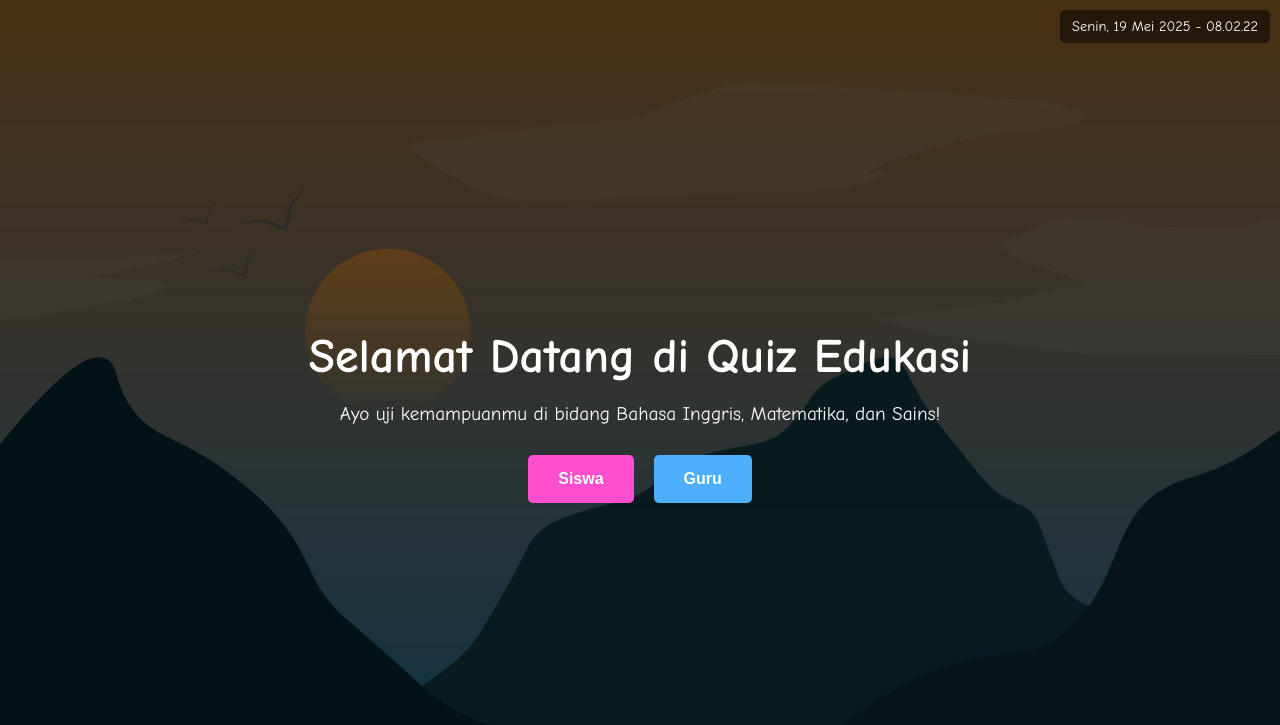
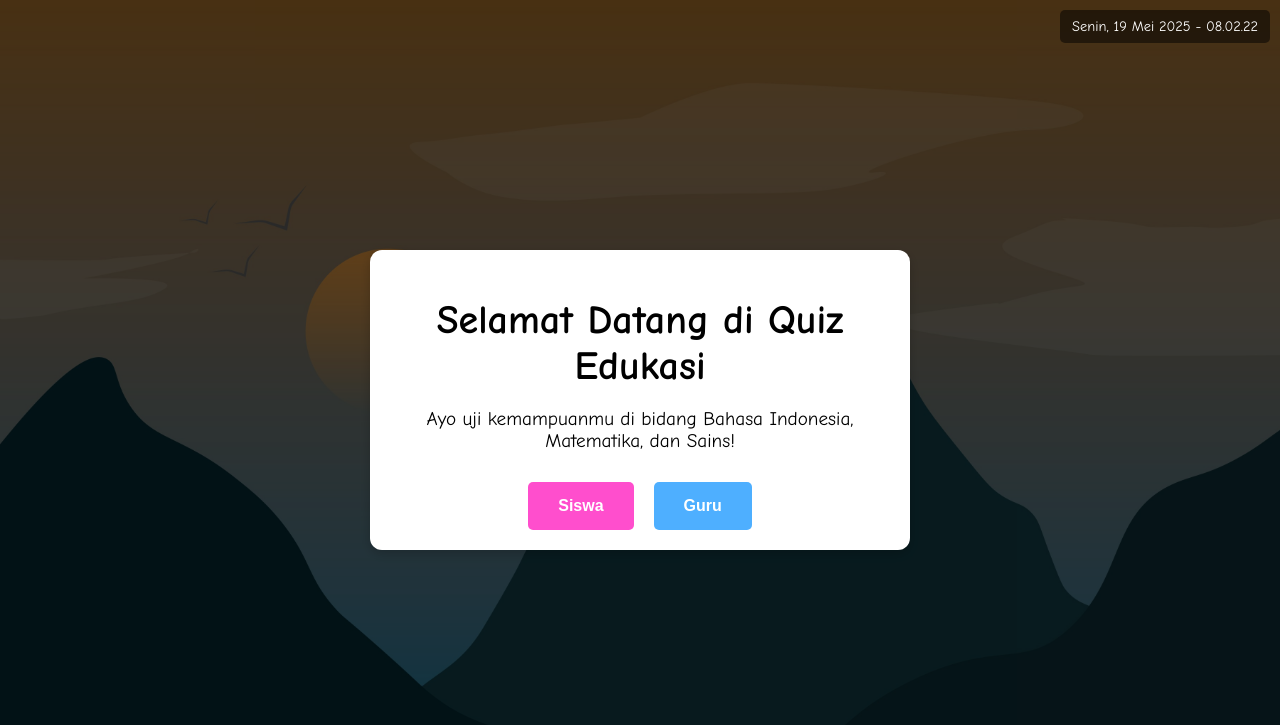
Before and after one commit to pamsss2324/game-edukasi-decision-tree, a Flask app: page / in a window 1280 px wide. Shown: the top 725 px of the page. Run offline with Flask 3, Linux system fonts and the light colour scheme.

Commit message:
merapikan tampilan card di halaman quiz

```diff
--- a/static/style.css
+++ b/static/style.css
@@ -27,11 +27,24 @@ body::before {
     position: relative;
     z-index: 1;
     padding: 20px;
+    background: white;
+    border-radius: 12px;
+    box-shadow: 0 4px 12px rgba(0,0,0,0.2);
+    width: 80%;
+    max-width: 500px;
+    color: black; /* Teks hitam agar terbaca di latar putih */
 }
 
 h1 {
-    font-size: 3rem;
+    font-size: 2.5rem;
     margin-bottom: 10px;
+    color: black;
+}
+
+h3 {
+    font-size: 1.5rem;
+    margin: 15px 0;
+    color: black;
 }
 
 p {
@@ -189,7 +202,7 @@ button:hover {
 }
 
 .quiz-body {
-    font-family: 'Comic Relief', sans-serif;
+    font-family: 'Comic Neue', sans-serif;
     background: url('/static/images/Bg1.jpg') no-repeat center center fixed;
     background-size: cover;
     margin: 0;
@@ -200,13 +213,34 @@ button:hover {
     background: white;
     padding: 20px;
     border-radius: 12px;
-    width: 500px;
-    max-width: 90%;
-    margin: 40px auto;
+    width: 80%;
+    max-width: 500px;
+    margin: 20px auto;
     position: relative;
     box-shadow: 0 4px 12px rgba(0,0,0,0.2);
     text-align: center;
     z-index: 1;
+}
+
+.card {
+    animation: slideIn 0.5s ease-out;
+}
+@keyframes slideIn {
+    from { transform: translateY(50px); opacity: 0; }
+    to { transform: translateY(0); opacity: 1; }
+}
+
+@media (max-width: 480px) {
+    .card {
+        width: 90%;
+        margin: 10px auto;
+    }
+    h1 {
+        font-size: 2rem;
+    }
+    h3 {
+        font-size: 1.2rem;
+    }
 }
 
 .pilihan-container {
@@ -231,23 +265,26 @@ button:hover {
 }
 
 .pilihanBox.benar {
-    background: #4caf50 !important; /* hijau */
+    background: #4caf50 !important; /* Hijau untuk benar */
+    border-color: #4caf50;
     color: white;
 }
 
 .pilihanBox.salah {
-    background: #f44336 !important; /* merah */
+    background: #f44336 !important; /* Merah untuk salah */
+    border-color: #f44336;
     color: white;
 }
 
 .progress-info {
-    margin-bottom: 10px;
+    margin-bottom: 15px;
+    padding-top: 30px; /* Tambah padding untuk memberi ruang bagi timer */
 }
 
 .progress-bar {
     width: 100%;
     background: #ddd;
-    height: 10px;
+    height: 20px;
     border-radius: 5px;
     overflow: hidden;
 }
@@ -256,12 +293,15 @@ button:hover {
     height: 100%;
     background: #4eafff;
     width: 0%;
+    text-align: center;
+    line-height: 20px; /* Sesuaikan dengan tinggi */
+    color: black;
     transition: width 0.3s;
 }
 
 .timer-box {
     position: absolute;
-    top: 10px;
+    top: 5px;
     right: 15px;
     background: rgba(0, 0, 0, 0.7);
     color: white;
--- a/templates/index.html
+++ b/templates/index.html
@@ -10,10 +10,9 @@
 <body>
 
     <!-- Halaman utama -->
-    <div class="welcome-container">
+    <div class="welcome-container card"> <!-- Tambahkan class 'card' -->
         <h1>Selamat Datang di Quiz Edukasi</h1>
-        <p>Ayo uji kemampuanmu di bidang Bahasa Inggris, Matematika, dan Sains!</p>
-
+        <p>Ayo uji kemampuanmu di bidang Bahasa Indonesia, Matematika, dan Sains!</p>
         <div class="button-group">
             <button id="siswaBtn">Siswa</button>
             <a href="dashboard.html"><button class="guru-btn">Guru</button></a>
--- a/templates/quiz.html
+++ b/templates/quiz.html
@@ -18,9 +18,7 @@
 
     <!-- Konten kuis -->
     <div id="quizContent" class="card" style="display: none;">
-        <h1>Selamat Mengerjakan Kuis!</h1>
             <div class="progress-info">
-                <p id="progressText" style="color: black;"></p>
                 <div class="progress-bar">
                     <div class="progress-fill" id="progressFill">0%</div>
                 </div>
```
Also changed, not shown: static/scriptsKuis.js (+7 -9 lines).
